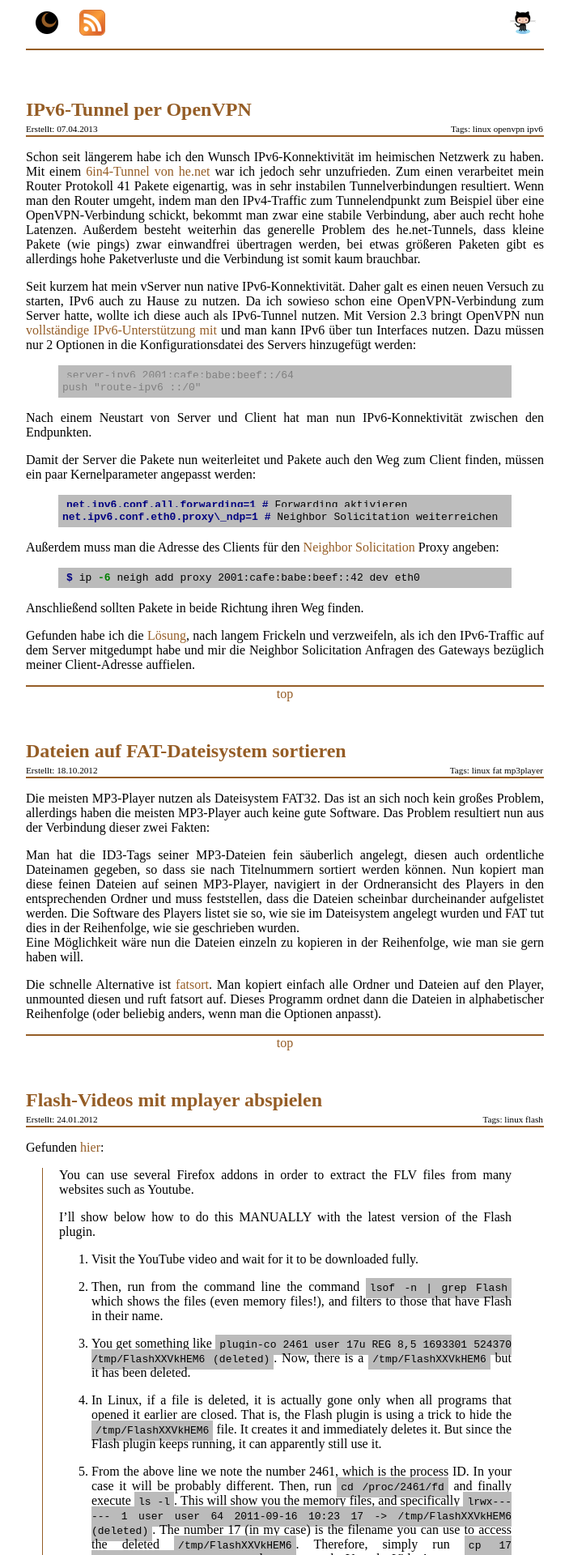
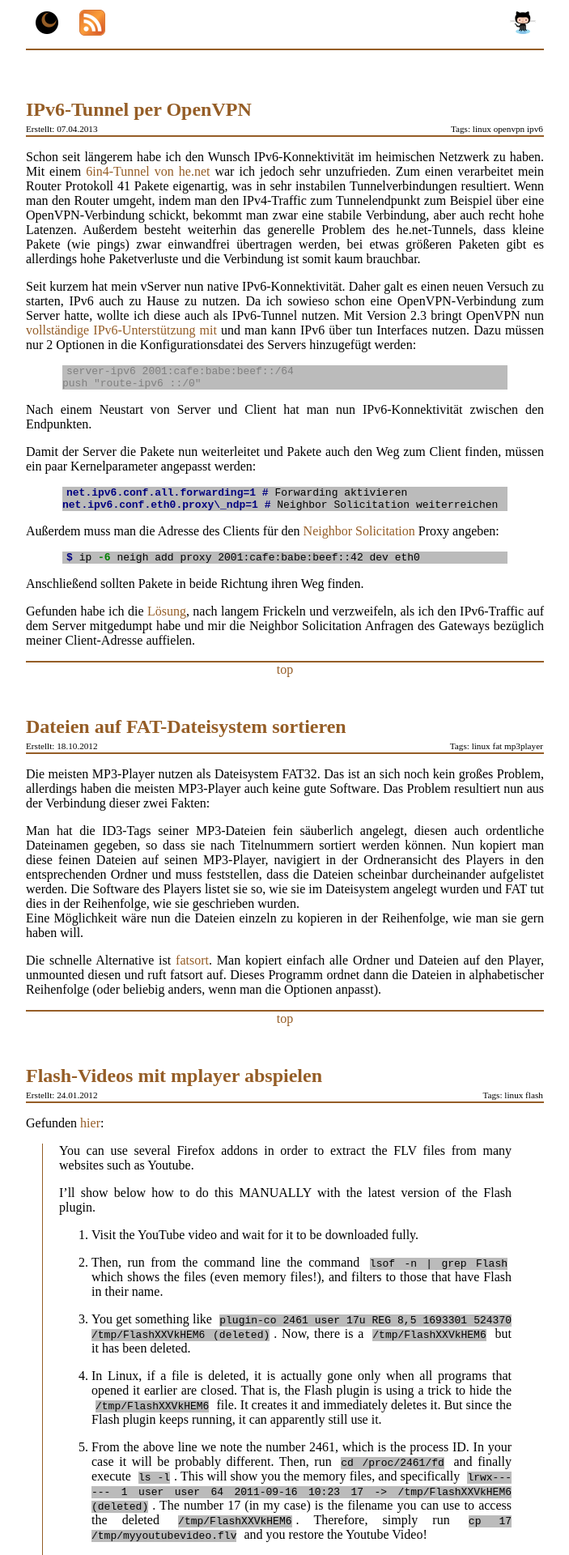
Before and after one commit to aibor/aibor.github.com, a Jekyll site: the page built from articles/index.markdown, in a window 1280 px wide. Shown: the top 1920 px of the page at 81% size, without its empty margins (18-721 px from the left). Built offline with Jekyll 4.4.1, drawn with Linux system fonts in a browser that asks for light colours.

Commit message:
CSS update

```diff
--- a/css/style.css
+++ b/css/style.css
@@ -88,7 +88,7 @@ hr {
 pre, code {
   color: #000000;
   background-color: #bbb;
-  padding: 5px;
+  margin: 5px;
 }
 blockquote {
   margin-left: 20px;
```
